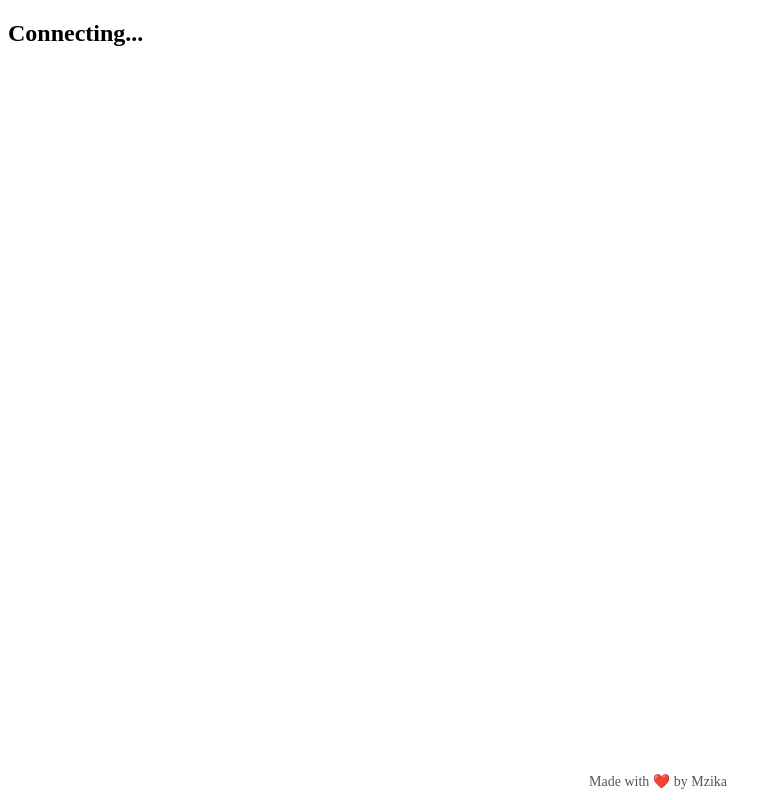
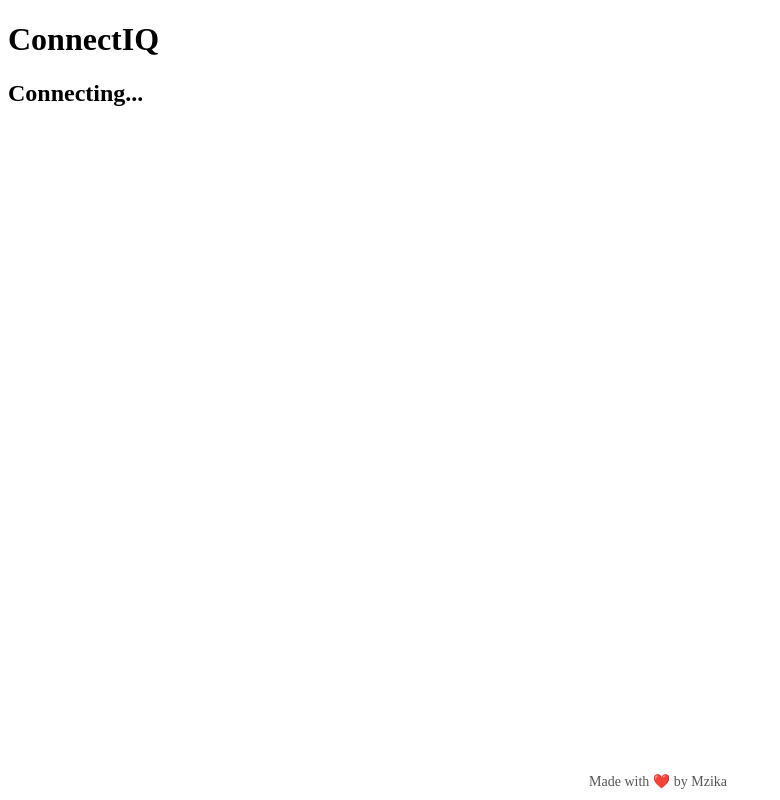
Before and after one commit to Novahiwa/connectiq, a website: page public/index.html in a window 1280 px wide. Shown: the whole page, without its empty margins (0-780 px from the left). Drawn offline with nearby package versions, Linux system fonts and the light colour scheme; no server answers.

Commit message:
add details

```diff
--- a/public/index.html
+++ b/public/index.html
@@ -2,9 +2,10 @@
 <html lang="en">
   <head>
     <meta charset="UTF-8" />
-    <title>Audio Call</title>
+    <title>word associator connectiq Audio Call</title>
   </head>
   <body>
+    <h1>ConnectIQ</h1>
     <h2 id="status">Connecting...</h2>
     <button id="callBtn" style="display: none">Call</button>
     <button id="hangupBtn" style="display: none">Hang Up</button>
```
